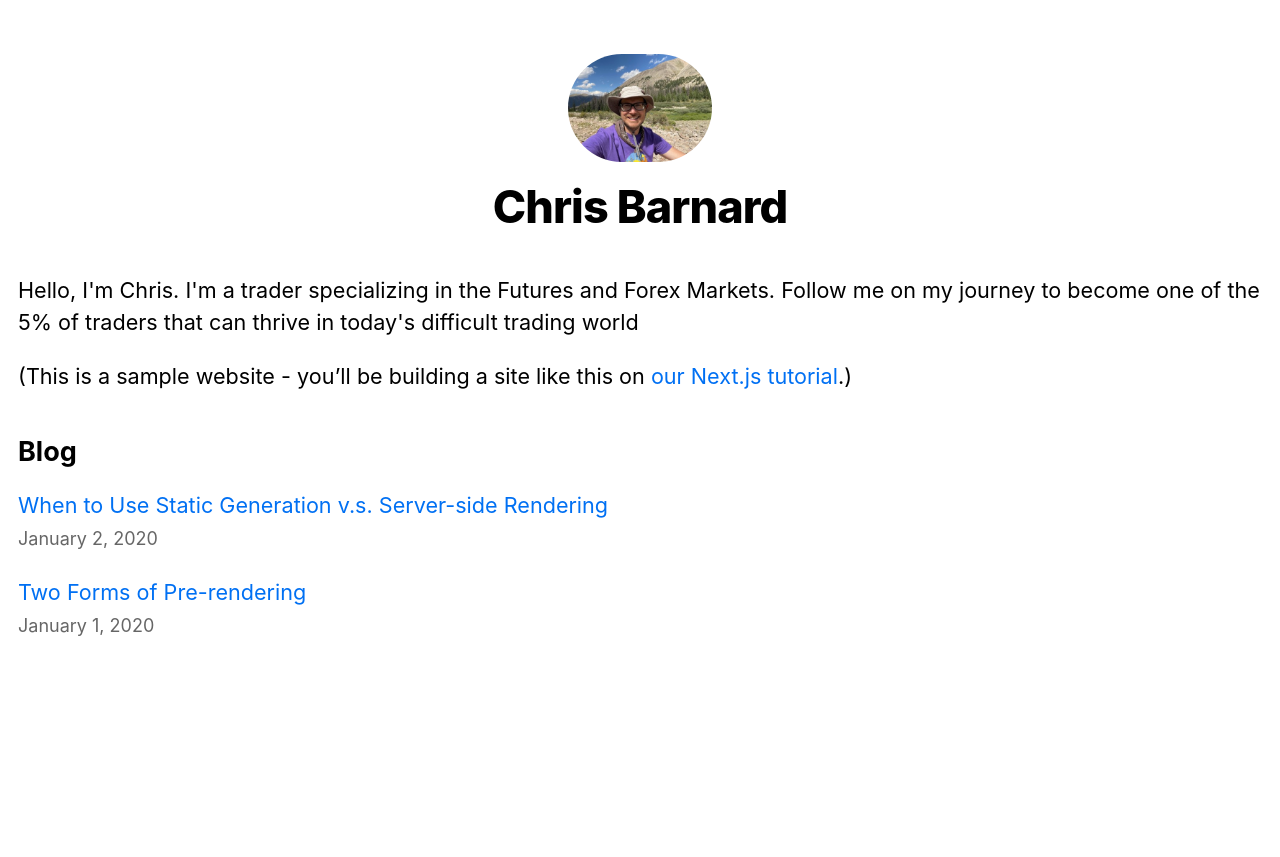
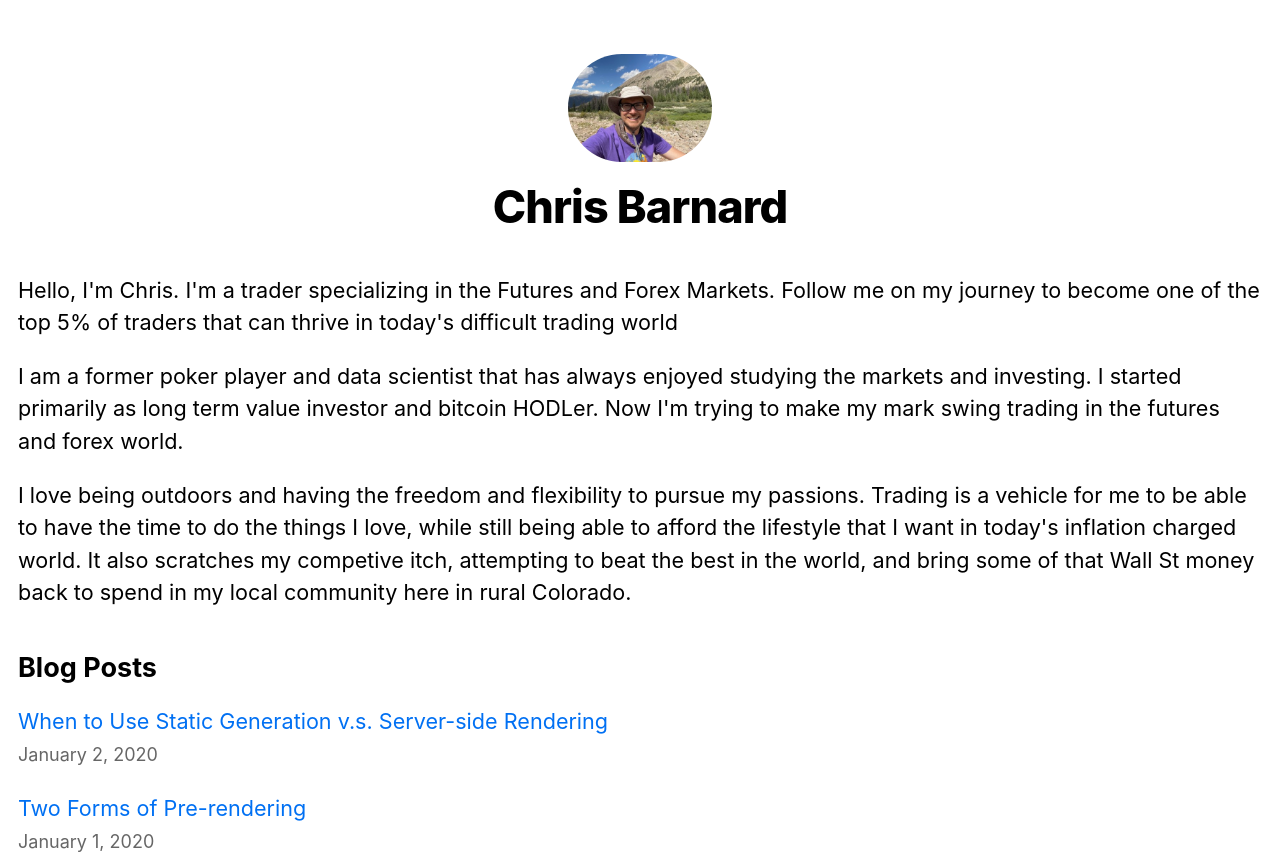
Before and after one commit to Chris-Barnard/nextjs-blog, a Next.js app: page / in a window 1280 px wide. Before the commit the page ends 800 px from the top, so only its background shows below. Built offline with nearby package versions, Linux system fonts and the light colour scheme.

Commit message:
Updates the index page for a more accurate bio line

```diff
--- a/components/layout.js
+++ b/components/layout.js
@@ -5,7 +5,7 @@ import utilStyles from '../styles/utils.module.css';
 import Link from 'next/link';
 
 const name = 'Chris Barnard';
-export const siteTitle = 'Next.js Sample Website';
+export const siteTitle = 'A Trader\'s Journey to becoming World Class';
 
 export default function Layout({ children, home }) {
   return (
@@ -14,7 +14,7 @@ export default function Layout({ children, home }) {
         <link rel="icon" href="/favicon.ico" />
         <meta
           name="description"
-          content="Learn how to build a personal website using Next.js"
+          content="Follow my journey on becoming one of the world's top traders"
         />
         <meta
           property="og:image"
--- a/pages/index.js
+++ b/pages/index.js
@@ -21,14 +21,20 @@ export default function Home({ allPostsData }) {
         <title>{siteTitle}</title>
       </Head>
       <section className={utilStyles.headingMd}>
-        <p>Hello, I'm Chris.  I'm a trader specializing in the Futures and Forex Markets.  Follow me on my journey to become one of the 5% of traders that can thrive in today's difficult trading world</p>
+        <p>Hello, I'm Chris.  I'm a trader specializing in the Futures and Forex Markets.  Follow me on my journey to become one of the top 5% of traders that can thrive in today's difficult trading world</p>
         <p>
-          (This is a sample website - you’ll be building a site like this on{' '}
-          <a href="https://nextjs.org/learn">our Next.js tutorial</a>.)
+            I am a former poker player and data scientist that has always enjoyed studying the markets and investing.
+            I started primarily as long term value investor and bitcoin HODLer.
+            Now I'm trying to make my mark swing trading in the futures and forex world.
+        </p>
+        <p>
+            I love being outdoors and having the freedom and flexibility to pursue my passions.
+            Trading is a vehicle for me to be able to have the time to do the things I love, while still being able to afford the lifestyle that I want in today's inflation charged world.
+            It also scratches my competive itch, attempting to beat the best in the world, and bring some of that Wall St money back to spend in my local community here in rural Colorado.
         </p>
       </section>
       <section className={`${utilStyles.headingMd} ${utilStyles.padding1px}`}>
-        <h2 className={utilStyles.headingLg}>Blog</h2>
+        <h2 className={utilStyles.headingLg}>Blog Posts</h2>
         <ul className={utilStyles.list}>
           {allPostsData.map(({ id, date, title }) => (
             <li className={utilStyles.listItem} key={id}>
```
